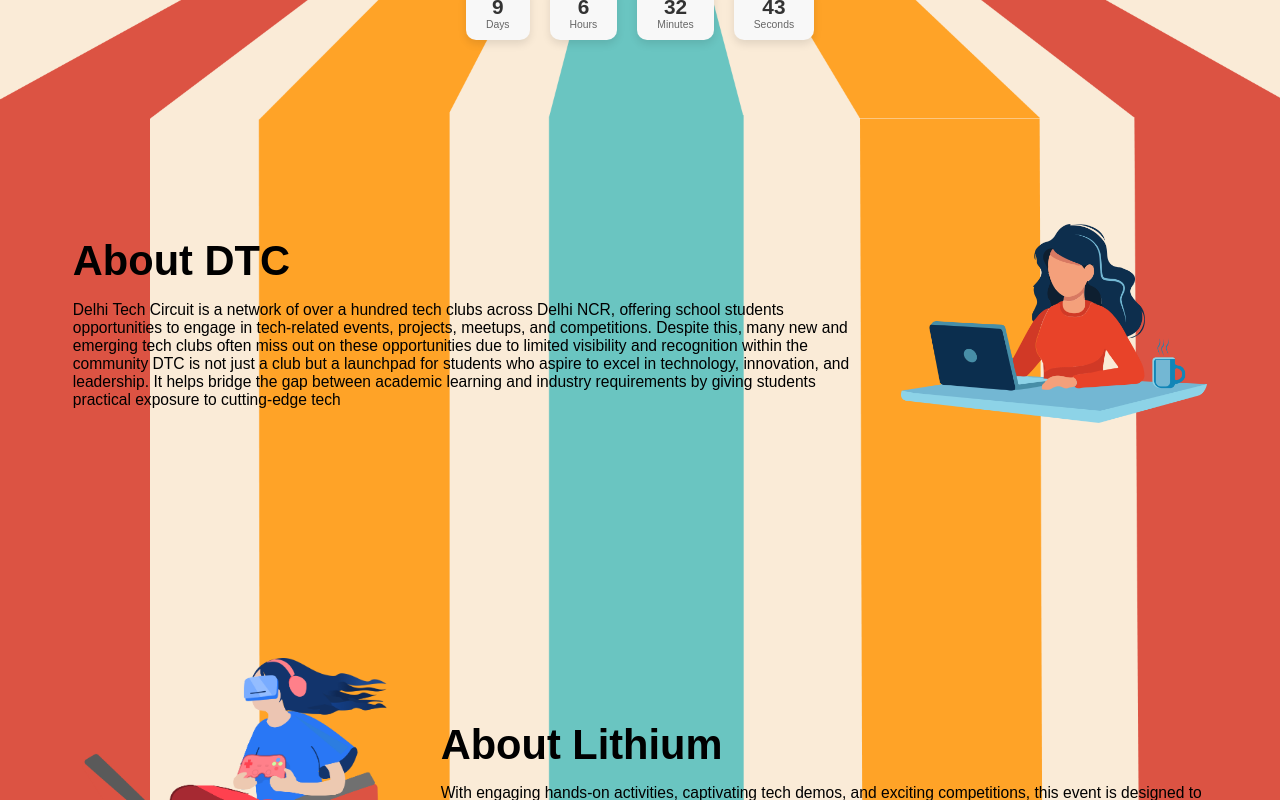
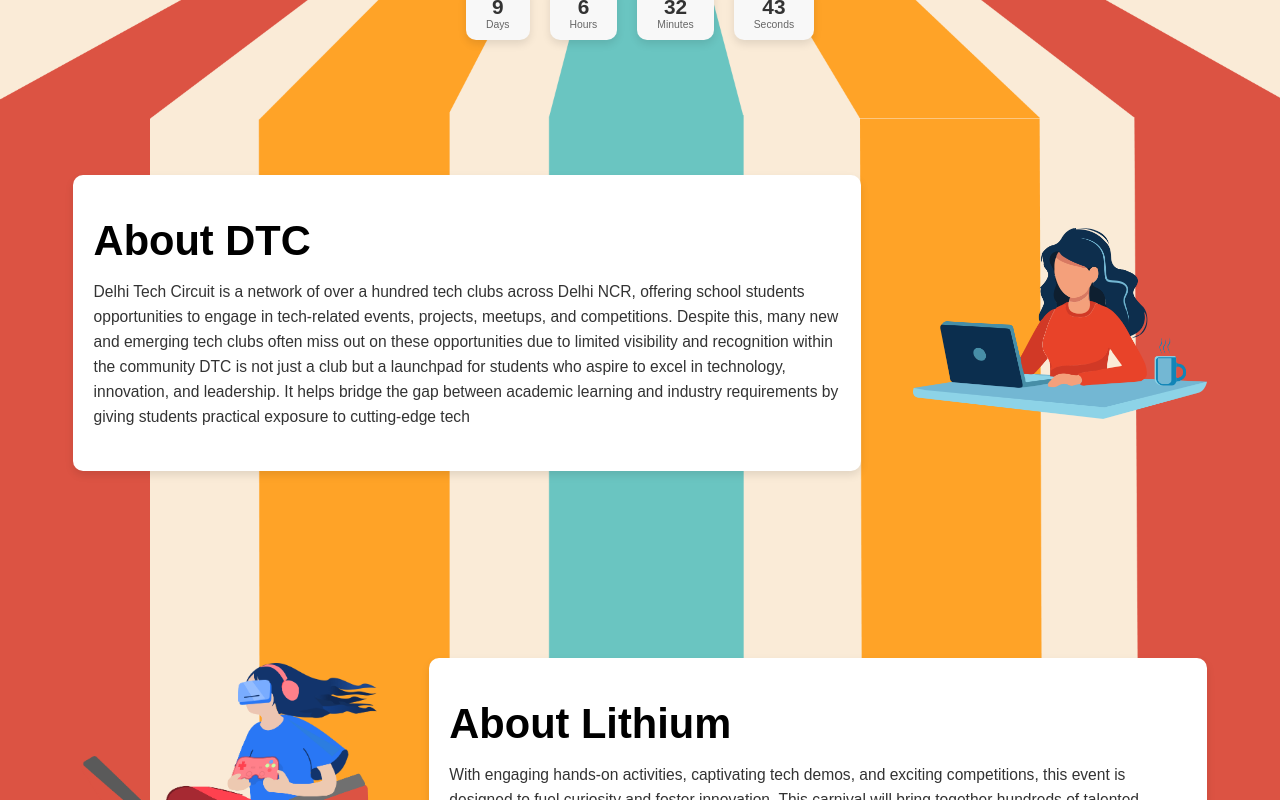
Before and after one commit to Emptiedfull/Ncreate, a React (Create React App) app: page / in a window 1280 px wide. Shown: the part 640-1440 px from the top of the page. Built offline with nearby package versions, Linux system fonts and the light colour scheme.

Commit message:
make text actually readable on homepage

```diff
--- a/src/components/styles/home.css
+++ b/src/components/styles/home.css
@@ -216,7 +216,6 @@ body {
 
 
 .About-Us{
-
     padding: 5rem;
     padding-left: 7rem;
     padding-right: 7rem;
@@ -224,8 +223,8 @@ body {
     display: flex;
     flex-direction: row;
     height: 50vh;
-
     gap: 5rem;
+    position: relative;
 }
 
 .About-Graphic{
@@ -244,22 +243,25 @@ body {
 
 .About-Text{
     justify-content: center;
-
     display: flex;
     box-sizing: content-box;
     flex-direction: column;
-
     gap: 1.5rem;
+    background-color: rgba(255, 255, 255, 1); /* change opacity here bkl */
+    padding: 2rem;
+    border-radius: 10px;
+    box-shadow: 0 4px 8px rgba(0, 0, 0, 0.1);
 }
 
 .About-Text h1{
-
     font-size: 4rem;
+    text-shadow: 1px 1px 2px rgba(255, 255, 255, 0.8);
 }
 
 .About-Text p{
     font-size: 1.5rem;
-
+    line-height: 1.6;
+    color: #333;
 }
 
 @media (max-width:768px){
@@ -271,6 +273,10 @@ body {
     .About-Graphic{
         height:60vw;
         width:100%
+    }
+
+    .About-Text{
+        margin: 1rem 0;
     }
 
     .About-Text h1{
```
